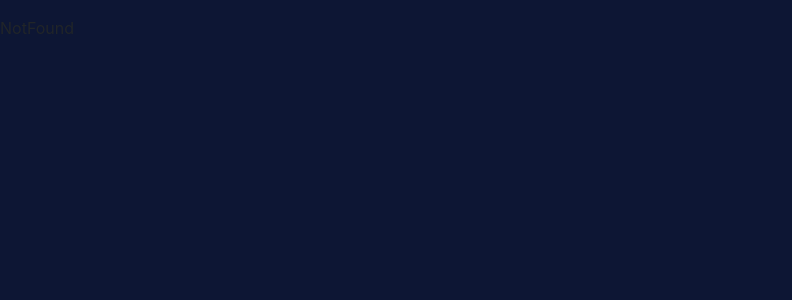
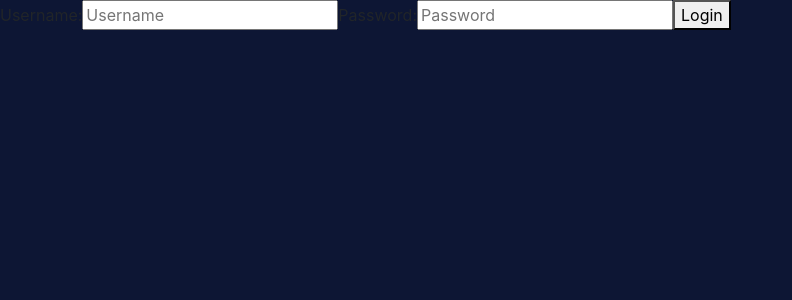
Before and after one commit to exequielarroyo/crithm-frontend, a React (Create React App) app: page /signin in a window 1280 px wide. Shown: the top 300 px of the page, without its empty margins (0-792 px from the left). Built offline with nearby package versions, Linux system fonts and the light colour scheme.

Commit message:
added authentication

```diff
--- a/package.json
+++ b/package.json
@@ -6,6 +6,8 @@
     "@testing-library/jest-dom": "^5.16.4",
     "@testing-library/react": "^13.1.1",
     "@testing-library/user-event": "^13.5.0",
+    "axios": "^0.27.2",
+    "formik": "^2.2.9",
     "react": "^18.1.0",
     "react-dom": "^18.1.0",
     "react-router-dom": "^6.3.0",
--- /dev/null
+++ b/src/helpers/Protected.js
@@ -0,0 +1,17 @@
+import { createContext, useContext, useState } from 'react';
+import { Navigate, useLocation } from 'react-router-dom';
+
+export const AuthContext = createContext();
+
+export const AuthProvider = ({ children }) => {
+  const [auth, setAuth] = useState();
+
+  return <AuthContext.Provider value={{ auth, setAuth }}>{children}</AuthContext.Provider>;
+};
+
+export default function Protected({ children, roles }) {
+  const { auth } = useContext(AuthContext);
+  const location = useLocation();
+
+  return <div>{auth ? children : <Navigate to={'/'} state={{ from: location }} replace />}</div>;
+}
--- a/src/pages/Default.js
+++ b/src/pages/Default.js
@@ -1,6 +1,5 @@
 import React from "react";
 import LMCard from "../components/LMCard";
-import Button from "../components/Button";
 import ProCard from "../components/ProCard";
 import PriceCard from "../components/PriceCard";
 
--- /dev/null
+++ b/src/pages/SignIn.js
@@ -0,0 +1,49 @@
+import React, { useContext, useState } from 'react';
+import { ErrorMessage, Field, Form, Formik } from 'formik';
+import { AuthContext } from '../helpers/Protected';
+import axios from 'axios';
+import { useNavigate } from 'react-router-dom';
+
+const SignIn = () => {
+  const initialValues = {
+    email: '',
+    password: '',
+  };
+
+  const { setAuth } = useContext(AuthContext);
+  const navigate = useNavigate();
+  const [email, setEmail] = useState('');
+  const [password, setPassword] = useState('');
+
+  // const validationSchema = Yup.object().shape({
+  //   username: Yup.string().required('Lagyan mo ng username'),
+  //   password: Yup.string().required('Walang password'),
+  // });
+
+  const handleLogin = () => {
+    console.log(process.env);
+    axios.post(`${process.env.REACT_APP_URL}/auth`, { email, password }).then((res) => {
+      setAuth(res.data);
+      navigate('/defaults', { replace: true });
+    });
+  };
+
+  return (
+    <div>
+      <Formik initialValues={initialValues} onSubmit={handleLogin}>
+        <Form>
+          <label>Username: </label>
+          <ErrorMessage name='username' component='span' />
+          <Field id='inputCreatePost' name='username' placeholder='Username' value={email} onChange={(e) => setEmail(e.target.value)} />
+
+          <label>Password: </label>
+          <ErrorMessage name='password' component='span' />
+          <Field id='inputCreatePost' name='password' placeholder='Password' value={password} onChange={(e) => setPassword(e.target.value)} />
+          <button type='submit'>Login</button>
+        </Form>
+      </Formik>
+    </div>
+  );
+};
+
+export default SignIn;
--- /dev/null
+++ b/src/pages/SignUp.js
@@ -0,0 +1,9 @@
+import React from 'react'
+
+const Signup = () => {
+  return (
+    <div>Signup</div>
+  )
+}
+
+export default Signup
--- a/src/routes/index.js
+++ b/src/routes/index.js
@@ -1,25 +1,40 @@
 import React from 'react';
 import { BrowserRouter, Routes, Route } from 'react-router-dom';
+
+import Protected, { AuthProvider } from '../helpers/Protected';
 // pages
 import Home from '../pages/Home';
 import Default from '../pages/Default';
 import NotFound from '../pages/NotFound';
 import About from '../pages/About';
 import MainLayout from '../pages/MainLayout';
+import SignUp from '../pages/SignUp';
+import SignIn from '../pages/SignIn';
 
 const Router = () => {
   return (
     <>
+      <AuthProvider>
         <BrowserRouter>
           <Routes>
             <Route path='/' element={<MainLayout />}>
               <Route index element={<Home />} />
-            <Route path='defaults' element={<Default />} />
+              <Route
+                path='defaults'
+                element={
+                  <Protected>
+                    <Default />
+                  </Protected>
+                }
+              />
               <Route path='about' element={<About />} />
             </Route>
+            <Route path='signup' element={<SignUp />} />
+            <Route path='signin' element={<SignIn />} />
             <Route path='*' element={<NotFound />} />
           </Routes>
         </BrowserRouter>
+      </AuthProvider>
     </>
   );
 };
```
Also changed, not shown: src/helpers/Auth.js (added), 1 other file (tests, documents, lock files or other folders). Lines whose indentation alone changed are shown as unchanged.
